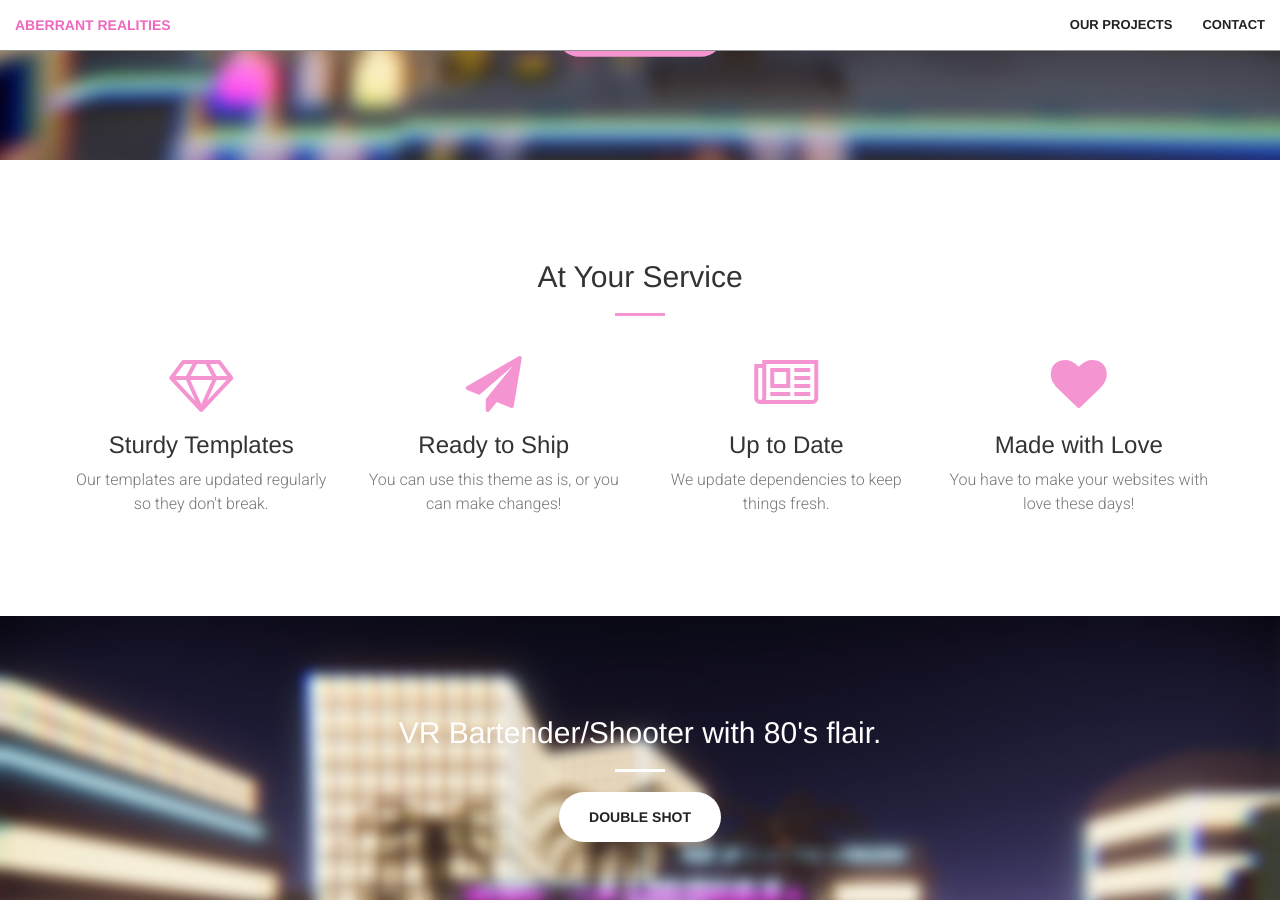
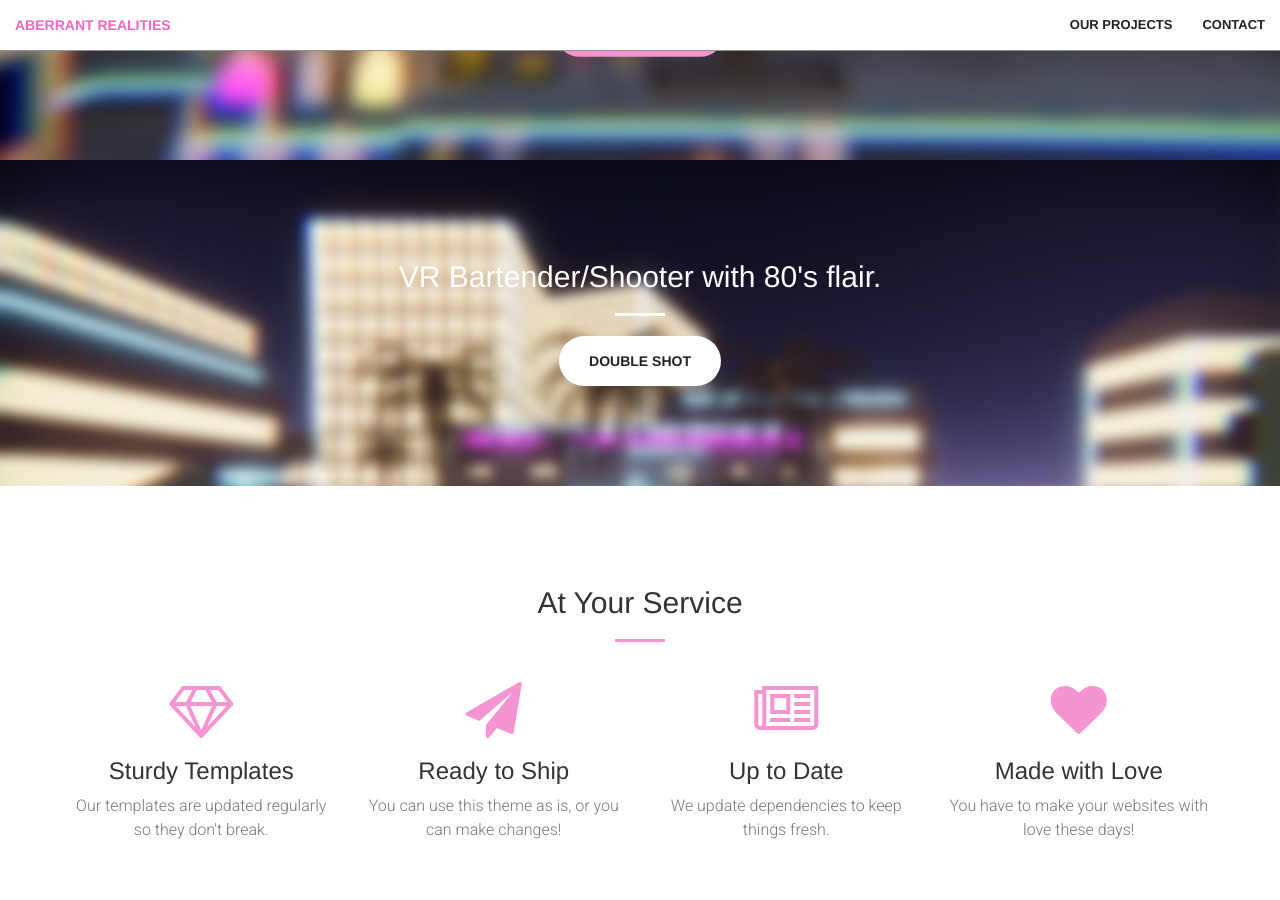
Before and after one commit to aberrantrealities/aberrantrealities.github.io, a Jekyll site: the page built from prototypes.html, in a window 1280 px wide and 900 px high, scrolled down 740 px. Built offline with Jekyll 4.4.1, drawn with Linux system fonts in a browser that asks for light colours; some web fonts are replaced.

Commit message:
swapped sections around

```diff
--- a/_layouts/front.html
+++ b/_layouts/front.html
@@ -6,8 +6,8 @@
 <body id="page-top">
   {% include nav.html %}
   {% include header.html %}
+  {% include call-to-action.html %}
   {% include services.html %}
-  {% include call-to-action.html %}
   {% include portfolio.html %}
   {% include contact.html %}
   {% include scripts.html %}
```
